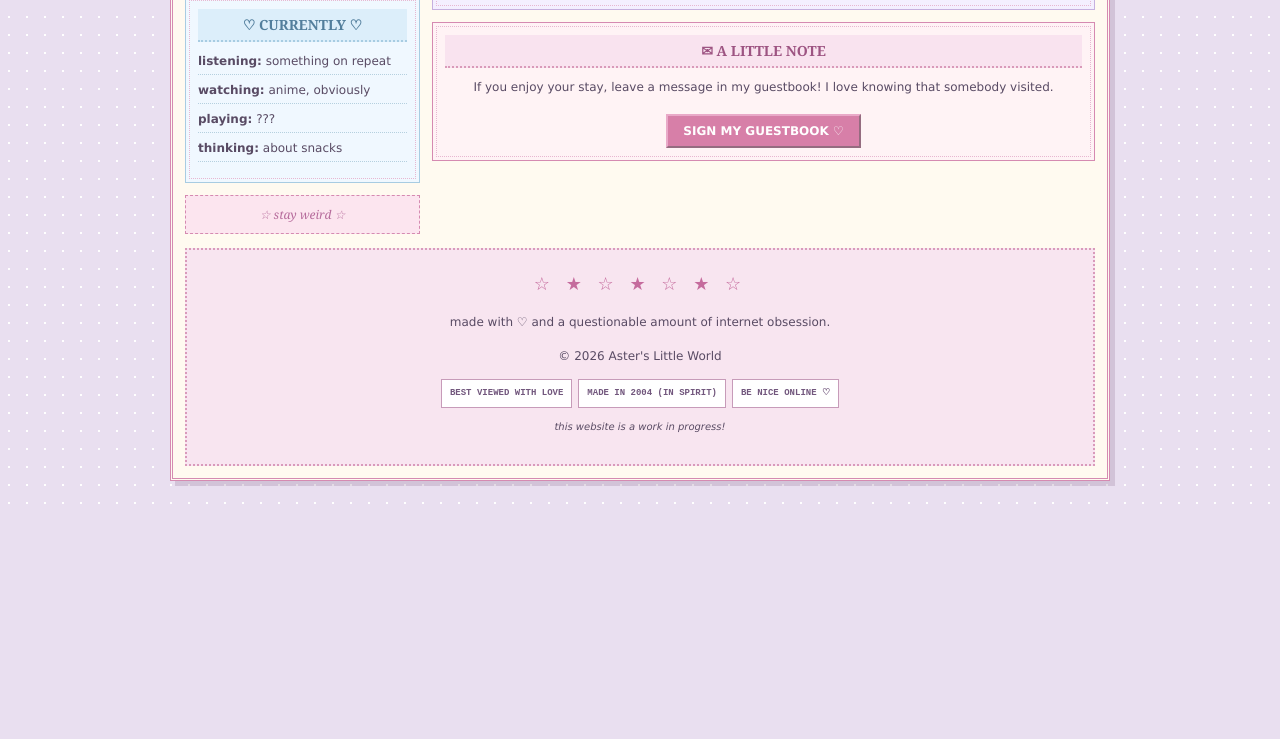
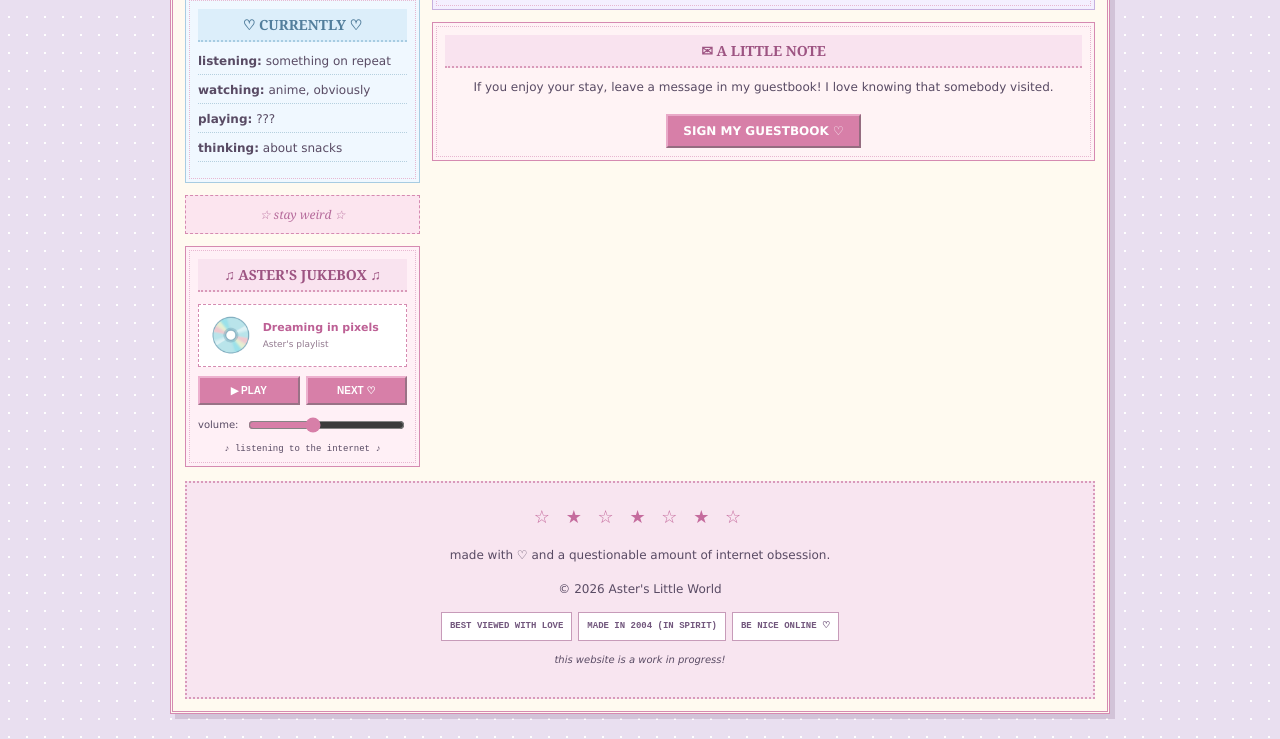
Before and after one commit to HazelWorksNG/Neocities-Site, a plain HTML site: page index.html in a window 1280 px wide. Shown: the part 1108-1847 px from the top of the page. Before the commit the page ends 1614 px from the top, so only its background shows below. Drawn offline with Linux system fonts and the light colour scheme.

Commit message:
Third commit

```diff
--- a/index.html
+++ b/index.html
@@ -55,7 +55,7 @@
           <div class="avatar-frame">
             <div class="avatar-placeholder">
               <span>★</span>
-              <small>YOUR IMAGE HERE</small>
+              <img src="ASSETS/IMAGES/Pic.jpeg" alt="Aster's pfp">
             </div>
           </div>
 
@@ -106,6 +106,40 @@
         <div class="sidebar-decoration">
           <span>☆</span> stay weird <span>☆</span>
         </div>
+
+        <section class="panel music-panel">
+          <h2 class="panel-title">♫ ASTER'S JUKEBOX ♫</h2>
+
+          <div class="music-player">
+            <div class="music-disc">💿</div>
+
+            <div class="music-info">
+              <strong id="track-title">Nothing playing...</strong>
+              <small id="track-artist">Aster's playlist</small>
+            </div>
+          </div>
+
+          <audio id="background-music"></audio>
+
+          <div class="music-controls">
+            <button id="music-toggle" type="button">▶ PLAY</button>
+            <button id="next-track" type="button">NEXT ♡</button>
+          </div>
+
+          <label class="volume-control">
+            volume:
+            <input
+              type="range"
+              id="music-volume"
+              min="0"
+              max="1"
+              step="0.05"
+              value="0.4"
+            >
+          </label>
+
+          <p class="music-note">♪ listening to the internet ♪</p>
+        </section>
 
       </aside>
 
--- a/script.js
+++ b/script.js
@@ -26,3 +26,87 @@ thoughtButton.addEventListener("click", () => {
 
   thoughtDisplay.textContent = newThought;
 });
+
+const playlist = [
+  {
+    title: "Dreaming in pixels",
+    artist: "Aster's playlist",
+    file: "assets/music/song-1.mp3"
+  },
+  {
+    title: "Midnight daydream",
+    artist: "Aster's playlist",
+    file: "assets/music/song-2.mp3"
+  },
+  {
+    title: "Internet nostalgia",
+    artist: "Aster's playlist",
+    file: "assets/music/song-3.mp3"
+  }
+];
+
+const audio = document.getElementById("background-music");
+const playButton = document.getElementById("music-toggle");
+const nextButton = document.getElementById("next-track");
+const volumeSlider = document.getElementById("music-volume");
+
+const trackTitle = document.getElementById("track-title");
+const trackArtist = document.getElementById("track-artist");
+const musicPlayer = document.querySelector(".music-player");
+
+let currentTrack = 0;
+
+function loadTrack(index) {
+  const track = playlist[index];
+
+  audio.src = track.file;
+  trackTitle.textContent = track.title;
+  trackArtist.textContent = track.artist;
+}
+
+async function playMusic() {
+  try {
+    await audio.play();
+
+    playButton.textContent = "❚❚ PAUSE";
+    musicPlayer.classList.add("playing");
+  } catch (error) {
+    playButton.textContent = "▶ TRY AGAIN";
+    console.log("Music could not be played:", error);
+  }
+}
+
+function pauseMusic() {
+  audio.pause();
+
+  playButton.textContent = "▶ PLAY";
+  musicPlayer.classList.remove("playing");
+}
+
+playButton.addEventListener("click", () => {
+  if (audio.paused) {
+    playMusic();
+  } else {
+    pauseMusic();
+  }
+});
+
+nextButton.addEventListener("click", () => {
+  currentTrack = (currentTrack + 1) % playlist.length;
+
+  loadTrack(currentTrack);
+  playMusic();
+});
+
+audio.addEventListener("ended", () => {
+  currentTrack = (currentTrack + 1) % playlist.length;
+  loadTrack(currentTrack);
+  playMusic();
+});
+
+volumeSlider.addEventListener("input", () => {
+  audio.volume = Number(volumeSlider.value);
+});
+
+audio.volume = 0.4;
+loadTrack(currentTrack);
--- a/style.css
+++ b/style.css
@@ -504,6 +504,94 @@ body {
   background: #b95c8b;
 }
 
+.music-panel {
+  background: #fff0f6;
+}
+
+.music-player {
+  display: flex;
+  align-items: center;
+  gap: 10px;
+  padding: 10px;
+  background: white;
+  border: 1px dashed #d58ab1;
+}
+
+.music-disc {
+  font-size: 35px;
+  animation: disc-spin 5s linear infinite;
+  animation-play-state: paused;
+}
+
+.music-player.playing .music-disc {
+  animation-play-state: running;
+}
+
+@keyframes disc-spin {
+  to {
+    transform: rotate(360deg);
+  }
+}
+
+.music-info {
+  display: flex;
+  flex-direction: column;
+  gap: 5px;
+  min-width: 0;
+  overflow-wrap: anywhere;
+}
+
+.music-info strong {
+  color: #bd6095;
+  font-size: 11px;
+}
+
+.music-info small {
+  color: #947c91;
+  font-size: 9px;
+}
+
+.music-controls {
+  display: flex;
+  gap: 6px;
+  margin-top: 9px;
+}
+
+.music-controls button {
+  flex: 1;
+  padding: 7px 4px;
+  color: white;
+  background: #d77fa8;
+  border: 2px outset #edb1cf;
+  cursor: pointer;
+  font-size: 10px;
+  font-weight: bold;
+}
+
+.music-controls button:active {
+  border-style: inset;
+}
+
+.volume-control {
+  display: flex;
+  align-items: center;
+  gap: 8px;
+  margin-top: 10px;
+  font-size: 10px;
+}
+
+.volume-control input {
+  width: 100%;
+  accent-color: #d77fa8;
+}
+
+.music-note {
+  margin-bottom: 0;
+  text-align: center;
+  font-family: "Courier New", monospace;
+  font-size: 9px;
+}
+
 /* FOOTER */
 
 .site-footer {
```
Also changed, not shown: ASSETS/IMAGES/Pic.jpeg (added).
